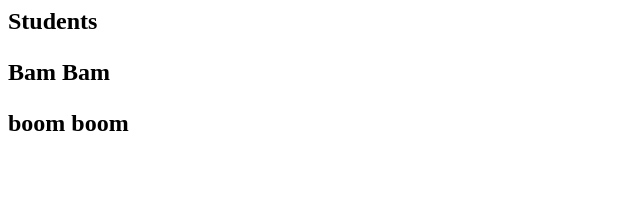
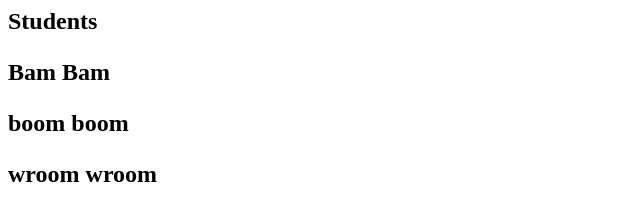
Before and after one commit to AjGitGot/Git-practice2, a plain HTML site: page index.html in a window 1280 px wide. Shown: the whole page, without its empty margins (0-640 px from the left). Drawn offline with Linux system fonts and the light colour scheme.

Commit message:
added new wroom line

```diff
--- a/index.html
+++ b/index.html
@@ -1,3 +1,4 @@
 <h2>Students<h2>
 <p>Bam Bam<p>
 <p>boom boom<p>
+<p>wroom wroom<p>
```
